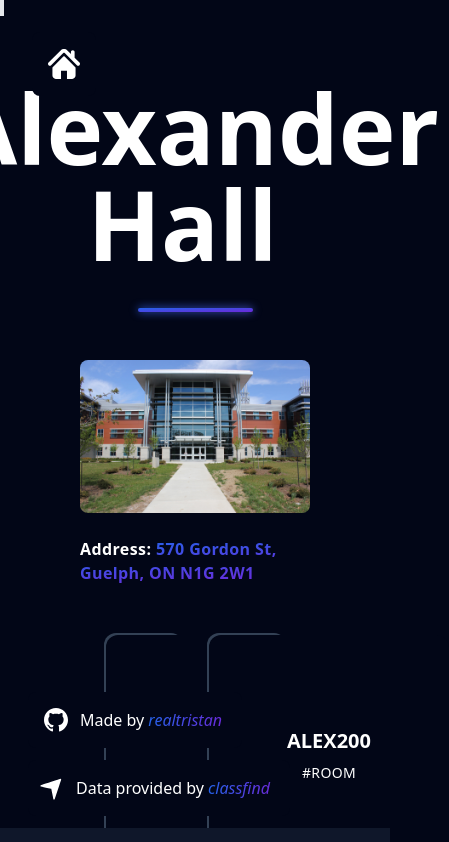
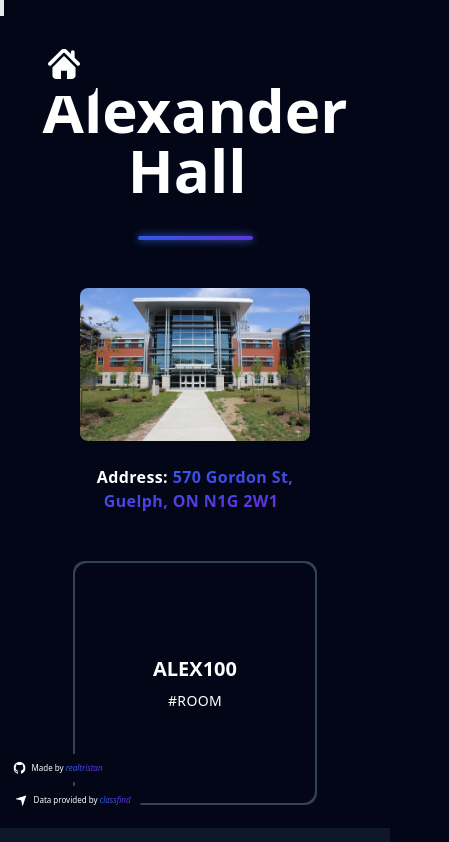
Before and after one commit to realTristan/classnav, a Next.js app: page /buildings/ALEX in a window 390 px wide. Shown: the top 842 px of the page, 449 px wide, since content can reach past the window. Built offline with nearby package versions, Linux system fonts and the light colour scheme.

Commit message:
cleaned up

```diff
--- a/app/components/ClassfindRef.tsx
+++ b/app/components/ClassfindRef.tsx
@@ -5,7 +5,7 @@ export default function ClassfindRef() {
     <Link
       target="_blank"
       href="https://classfind.com/guelph"
-      className="fixed bottom-7 left-7 z-10 flex flex-row rounded-lg bg-slate-950 p-4 hover:bg-slate-900"
+      className="xs:bottom-7 xs:left-7 xs:scale-100 fixed -left-14 bottom-4 z-10 flex scale-50 flex-row rounded-lg bg-slate-950 p-4 hover:bg-slate-900"
     >
       <svg
         version="1.0"
--- a/app/components/GithubRef.tsx
+++ b/app/components/GithubRef.tsx
@@ -5,7 +5,7 @@ export default function GithubRef() {
     <Link
       target="_blank"
       href="https://github.com/realTristan"
-      className="fixed bottom-24 left-7 z-10 flex flex-row rounded-lg bg-slate-950 p-4 hover:bg-slate-900"
+      className="xs:bottom-24 xs:left-7 xs:scale-100 fixed -left-12 bottom-12 z-10 flex scale-50 flex-row rounded-lg bg-slate-950 p-4 hover:bg-slate-900"
     >
       <svg
         xmlns="http://www.w3.org/2000/svg"
--- a/pages/buildings/[name].tsx
+++ b/pages/buildings/[name].tsx
@@ -29,7 +29,7 @@ export default function BuildingsPage() {
         <ClassfindRef />
         <ScrollIndicator />
         <HomeIcon />
-        <h2 className="text-center text-8xl font-black text-white">
+        <h2 className="text-center text-6xl font-black text-white md:text-8xl">
           {building.name}&nbsp;
         </h2>
         <span className="relative mt-9 h-1 w-1/2 rounded-xl bg-gradient-to-br from-blue-600 to-violet-700 duration-300 before:absolute before:left-0 before:top-0 before:-z-10 before:h-full before:w-full before:rounded-xl before:bg-gradient-to-br before:from-blue-600 before:to-indigo-500 before:blur-sm before:duration-300 before:ease-in-out hover:bg-gradient-to-tr hover:before:bg-gradient-to-tr hover:before:blur-md sm:w-72 lg:w-[28rem]"></span>
@@ -40,13 +40,13 @@ export default function BuildingsPage() {
           height={1080}
           className="mx-12 mt-12 w-96 cursor-pointer rounded-lg hover:brightness-50"
         />
-        <p className="mb-12 mt-6 font-semibold tracking-wide text-white">
+        <p className="mt-6 text-center font-semibold tracking-wide text-white">
           Address:{" "}
           <mark className="mr-2 bg-transparent bg-gradient-to-br from-blue-600 to-violet-700 bg-clip-text tracking-wide text-transparent">
             {building.address}
           </mark>
         </p>
-        <div className="mx-6 grid grid-cols-2 items-center justify-center gap-6 lg:flex lg:flex-wrap lg:gap-12">
+        <div className="mx-6 mt-12 flex flex-wrap items-center justify-center gap-6 lg:m-12 lg:gap-12">
           {building.rooms.map((roomName: string) => (
             <GradientCard
               key={Math.random()}
--- a/pages/rooms/[room].tsx
+++ b/pages/rooms/[room].tsx
@@ -82,7 +82,7 @@ export default function RoomsPage() {
                   alt="..."
                   width={1920}
                   height={1080}
-                  className="m-12 h-80 w-96 cursor-pointer rounded-lg hover:brightness-50"
+                  className="mx-12 mb-6 mt-12 h-80 w-96 cursor-pointer rounded-lg hover:brightness-50"
                 />
                 <p className="text-center font-semibold tracking-wider text-white">
                   <mark className="mr-2 bg-transparent bg-gradient-to-br from-blue-600 to-violet-700 bg-clip-text tracking-wide text-transparent">
--- a/tailwind.config.ts
+++ b/tailwind.config.ts
@@ -1,20 +1,23 @@
-import type { Config } from 'tailwindcss'
+import type { Config } from "tailwindcss";
 
 const config: Config = {
   content: [
-    './pages/**/*.{js,ts,jsx,tsx,mdx}',
-    './components/**/*.{js,ts,jsx,tsx,mdx}',
-    './app/**/*.{js,ts,jsx,tsx,mdx}',
+    "./pages/**/*.{js,ts,jsx,tsx,mdx}",
+    "./components/**/*.{js,ts,jsx,tsx,mdx}",
+    "./app/**/*.{js,ts,jsx,tsx,mdx}",
   ],
   theme: {
     extend: {
+      screens: {
+        xs: "475px",
+      },
       backgroundImage: {
-        'gradient-radial': 'radial-gradient(var(--tw-gradient-stops))',
-        'gradient-conic':
-          'conic-gradient(from 180deg at 50% 50%, var(--tw-gradient-stops))',
+        "gradient-radial": "radial-gradient(var(--tw-gradient-stops))",
+        "gradient-conic":
+          "conic-gradient(from 180deg at 50% 50%, var(--tw-gradient-stops))",
       },
     },
   },
   plugins: [],
-}
-export default config
+};
+export default config;
```
